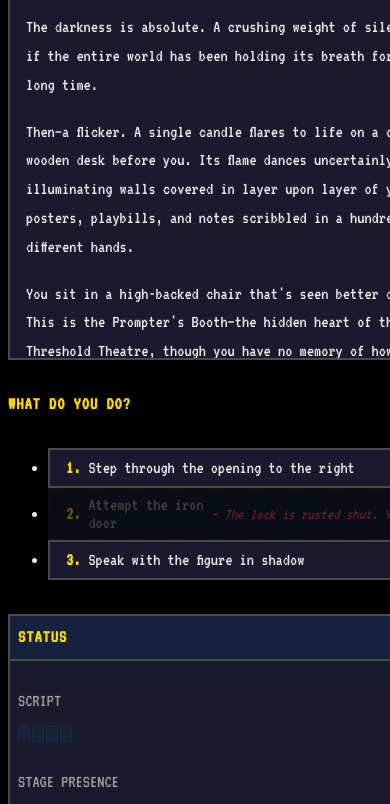
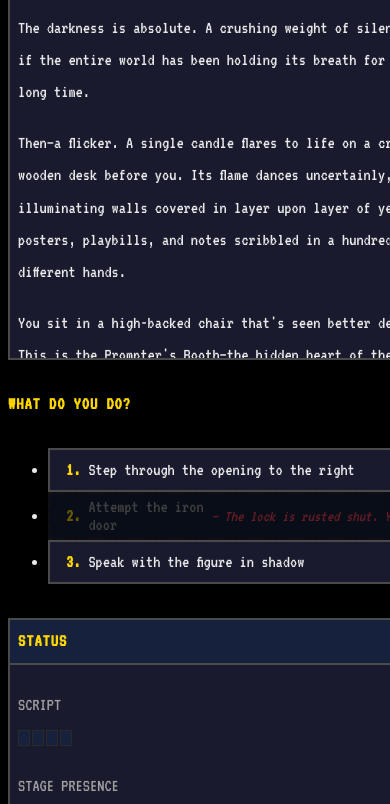
Before and after one commit to adrianleb/gamebook-web2, a website built with Vite: page index.html in a window 390 px wide. Shown: the part 230-1034 px from the top of the page. Built offline with nearby package versions, Linux system fonts and the light colour scheme; a web font is replaced by a local one.

Commit message:
fix: restore 44px touch targets and 1.8 line-height per team feedback
- Restored choice-button min-height from 40px/38px to 44px (all breakpoints)
- Restored menu-button min-height from 36px to 44px @1024px
- Restored line-height from 1.6 to 1.8 (all viewports)
- Compaction now achieved solely through padding/spacing reductions
- Addresses accessibility concerns from team review

```diff
--- a/src/ui/shell.css
+++ b/src/ui/shell.css
@@ -94,7 +94,7 @@
   }
 
   .menu-button {
-    min-height: 36px;
+    min-height: 44px;
     min-width: 60px;
     padding: 4px var(--space-1);
     font-size: var(--font-base);
@@ -102,11 +102,11 @@
 
   /* More compact text viewport */
   .text-viewport {
-    padding: var(--space-2);
+    padding: var(--space-1);
     min-height: 250px;
     max-height: 400px;
     font-size: var(--font-base);
-    line-height: 1.6;
+    line-height: 1.8;
   }
 
   /* Compact choices */
@@ -116,8 +116,8 @@
   }
 
   .choice-button {
-    min-height: 38px;
-    padding: 6px var(--space-2);
+    min-height: 44px;
+    padding: 4px var(--space-2);
     font-size: var(--font-base);
   }
 
@@ -186,6 +186,7 @@
     min-height: 200px;
     max-height: 300px;
     padding: var(--space-1);
+    line-height: 1.8;
   }
 
   /* Stack header actions vertically on very small screens */
@@ -312,12 +313,12 @@ body {
 .text-viewport {
   background: var(--bg-secondary);
   border: 2px solid var(--border-primary);
-  padding: var(--space-2);
+  padding: var(--space-1);
   min-height: 280px;
   max-height: 450px;
   overflow-y: auto;
   font-size: var(--font-base);
-  line-height: 1.6;
+  line-height: 1.8;
 }
 
 .text-viewport.transitioning {
@@ -401,8 +402,8 @@ body {
   display: flex;
   align-items: center;
   width: 100%;
-  min-height: 40px;
-  padding: 6px var(--space-2);
+  min-height: 44px;
+  padding: 4px var(--space-2);
   font-family: 'VT323', monospace;
   font-size: var(--font-base);
   text-align: left;
```
